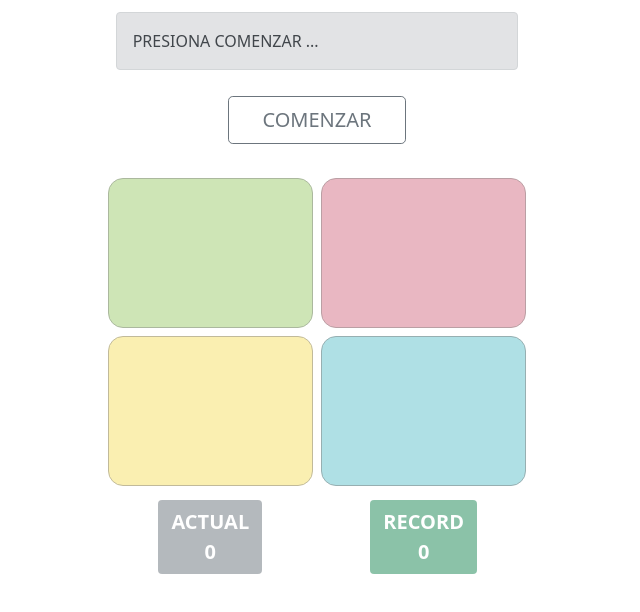
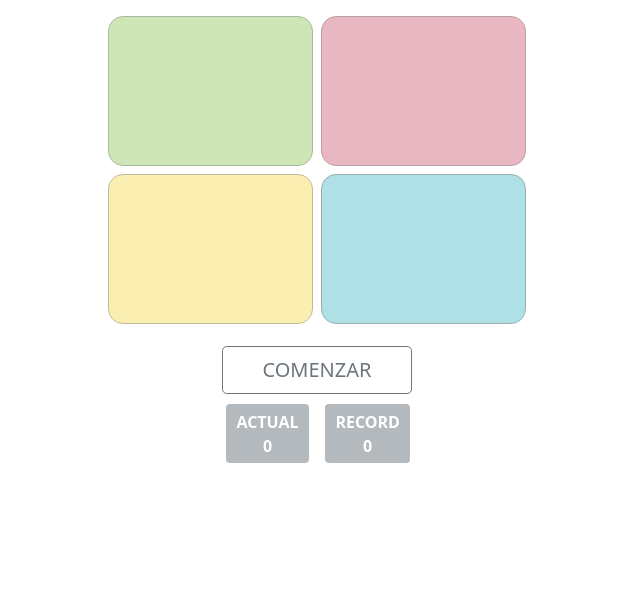
Before and after one commit to txalo/SIMON-DICE, a website: page index.html in a window 1280 px wide. Shown: the part 114-726 px from the top of the page, without its empty margins (323-963 px from the left). Drawn offline with nearby package versions, Linux system fonts and the light colour scheme.

Commit message:
style(ui): Se reordena elementos de la interfaz, se quita elemento donde se mostraba el estado

```diff
--- a/css/main.css
+++ b/css/main.css
@@ -7,10 +7,6 @@ h1{
 
 .titulo {
     letter-spacing: .6em;
-}
-
-#estado{
-    margin-bottom: 20px;
 }
 
 #boton-empezar{
@@ -45,7 +41,6 @@ h1{
 }
 
 #record, #actual{
-    margin: 10px 20px 0 20px;
     text-align: center;
     opacity: .5;
     color: #fff;
--- a/index.html
+++ b/index.html
@@ -1,32 +1,25 @@
 <!DOCTYPE html>
 <html>
   <head>
-    <meta charset='utf-8'>
-    <meta http-equiv='X-UA-Compatible' content='IE=edge'>
+    <meta charset="utf-8" />
+    <meta http-equiv="X-UA-Compatible" content="IE=edge" />
     <title>SIMON</title>
-    <meta name='viewport' content='width=device-width, initial-scale=1'>
+    <meta name="viewport" content="width=device-width, initial-scale=1" />
     <!-- link rel='stylesheet' type='text/css' media='screen' href='node_modules/bootstrap/dist/css/bootstrap.min.css'-->
-    <link href="https://cdn.jsdelivr.net/npm/bootstrap@5.1.3/dist/css/bootstrap.min.css" rel="stylesheet" integrity="sha384-1BmE4kWBq78iYhFldvKuhfTAU6auU8tT94WrHftjDbrCEXSU1oBoqyl2QvZ6jIW3" crossorigin="anonymous">
-    <link rel='stylesheet' type='text/css' media='screen' href='css/main.css'>
-
+    <link
+      href="https://cdn.jsdelivr.net/npm/bootstrap@5.1.3/dist/css/bootstrap.min.css"
+      rel="stylesheet"
+      integrity="sha384-1BmE4kWBq78iYhFldvKuhfTAU6auU8tT94WrHftjDbrCEXSU1oBoqyl2QvZ6jIW3"
+      crossorigin="anonymous"
+    />
+    <link rel="stylesheet" type="text/css" media="screen" href="css/main.css" />
   </head>
   <body>
     <div class="container-md col-12 col-lg-4 col-md-6 col-sm-8">
       <div class="row gx-5">
         <div class="col">
-                <h1 class="display-1 titulo"> simon </h1>
+          <h1 class="display-1 titulo">simon</h1>
         </div>
-        </div>
-        <div class="row gx-5" id="estado">
-            <div class="col-12">
-                <div class="alert alert-secondary text-align-center" role="alert">
-                PRESIONA COMENZAR ...
-                </div>
-            </div>
-            <div class="d-grid col-6 mx-auto" id="boton-empezar">
-                <button class="btn btn-outline-secondary btn-lg" name="empezar">COMENZAR</button>
-            </div>
-
       </div>
       <div id="tablero">
         <div class="row">
@@ -46,23 +39,43 @@
           </div>
         </div>
       </div>
-        <div class="row justify-content-center">
-
-            <div class="col-6 text-center">
-                <div class="badge bg-secondary text-wrap fs-5 lh-base" role="alert" id="actual">
+      <div class="row mt-2 mb-0" >
+        <div class="d-grid col-6 mx-auto" id="boton-empezar">
+          <button class="btn btn-outline-secondary btn-lg" name="empezar">
+            COMENZAR
+          </button>
+        </div>
+      </div>
+      <!--div class="row" id="estado">
+        <div class="col-6 mx-auto">
+          <div class="alert alert-secondary text-align-center" role="alert">
+            PRESIONA COMENZAR ...
+          </div>
+        </div>
+      </div-->
+      <div class="row gx-3">
+        <div class="col-6 d-flex justify-content-end">
+          <div
+            class="badge bg-secondary text-wrap fs-6 lh-base"
+            role="alert"
+            id="actual"
+          >
             ACTUAL
             <div class="marcador">0</div>
           </div>
         </div>
-            <div class="col-6 text-center">
-                <div class="badge bg-success text-wrap fs-5 lh-base" role="alert" id="record">
+        <div class="col-6 d-flex justify-content-start">
+          <div
+            class="badge bg-secondary text-wrap fs-6 lh-base"
+            role="alert"
+            id="record"
+          >
             RECORD
             <div class="marcador">0</div>
           </div>
         </div>
-
       </div>
     </div>
-    <script src='src/main.js'></script>
+    <script src="src/main.js"></script>
   </body>
 </html>
```
Lines whose indentation alone changed are shown as unchanged.
